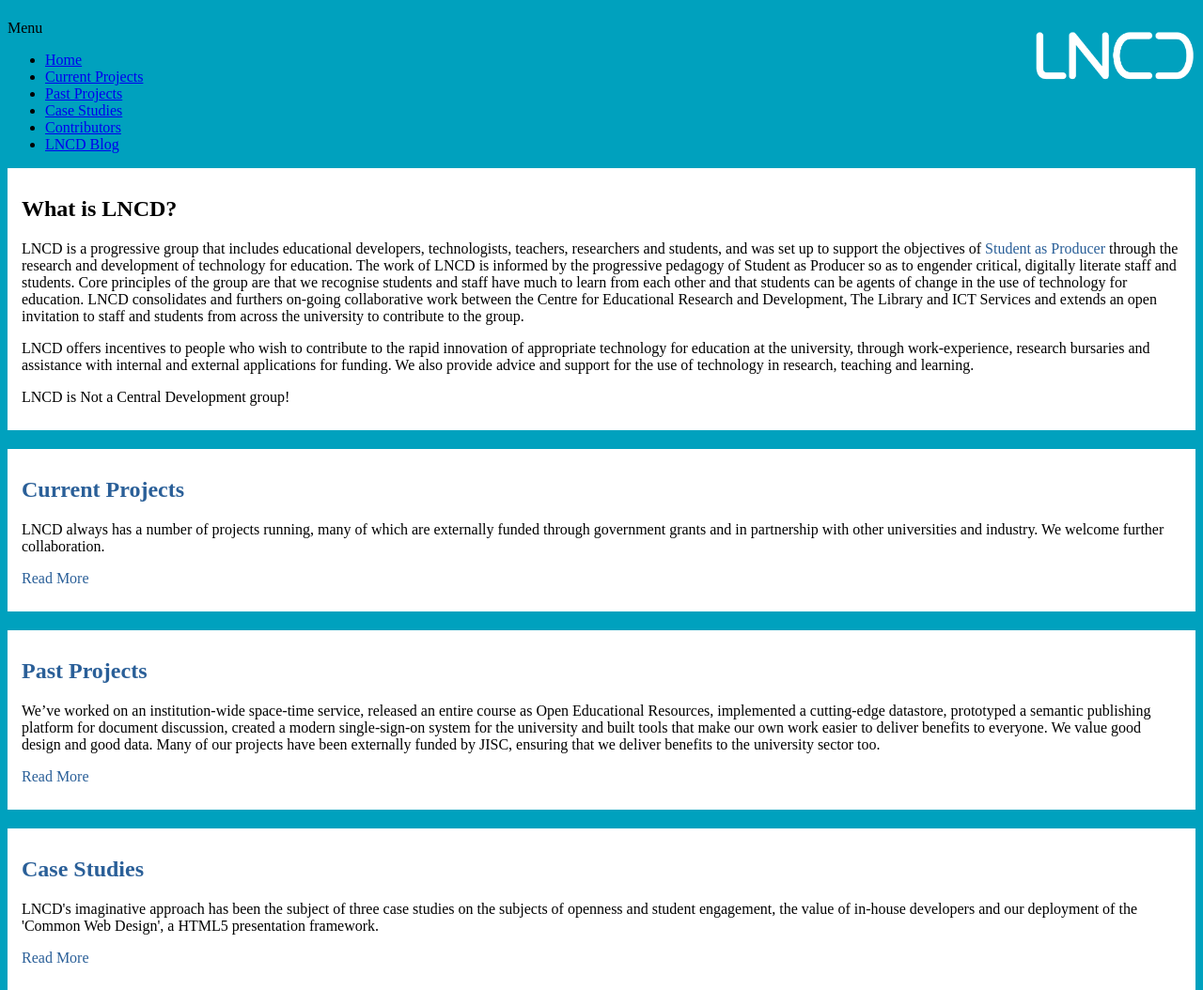
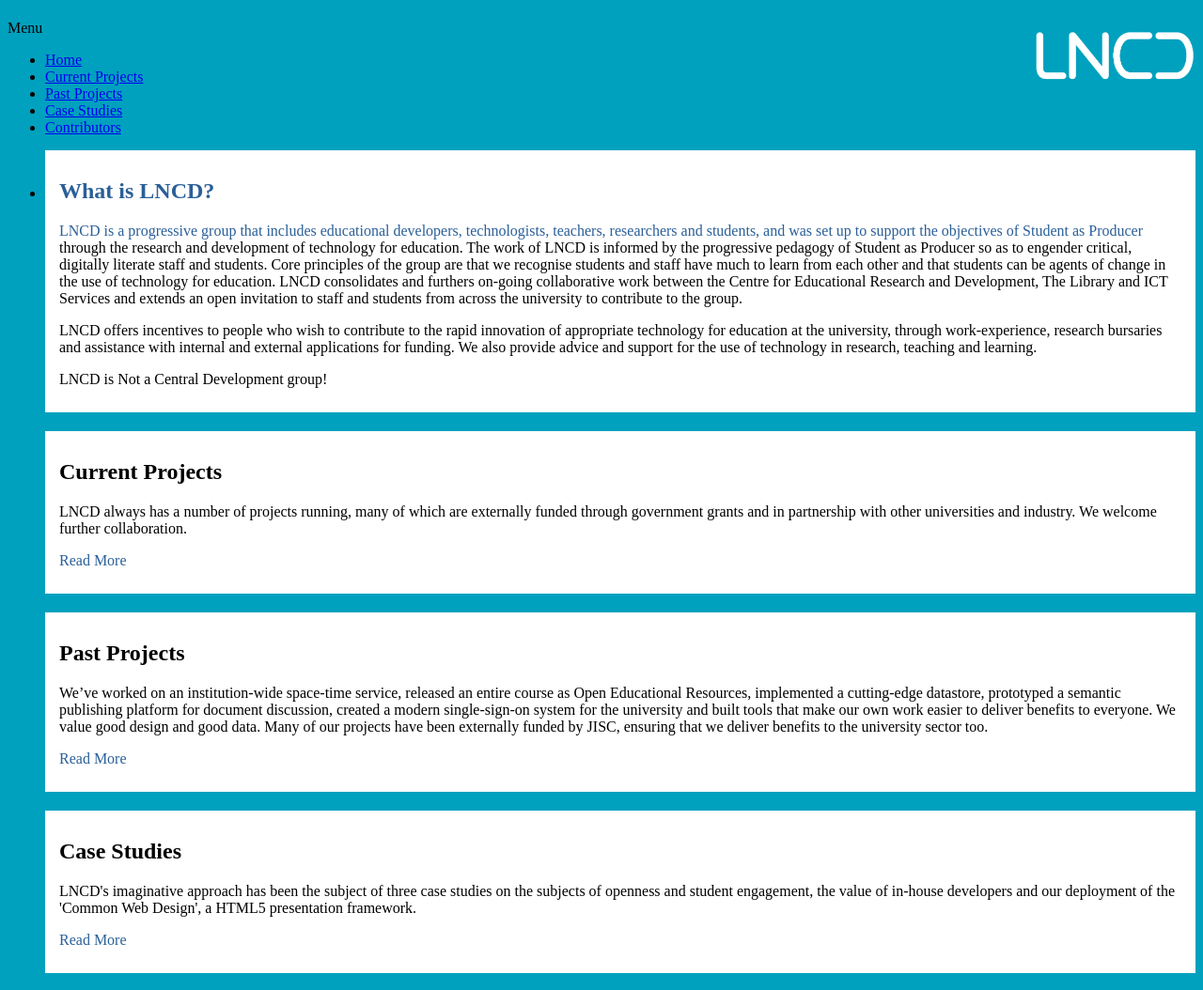
Before and after one commit to lncd/LNCD-Site, a CodeIgniter app: page / in a window 1280 px wide. Shown: the top 1054 px of the page at 94% size. Run offline with CodeIgniter, Linux system fonts and the light colour scheme; data that the repository does not hold is empty; some libraries are stand-ins or nearby versions.

Commit message:
Updates ready for le launch

```diff
--- a/application/views/header_view.php
+++ b/application/views/header_view.php
@@ -53,7 +53,7 @@
 									<li><a href="<?php echo site_url('projects/past'); ?>">Past Projects</a></li>
 									<li><a href="<?php echo site_url('projects/case_studies'); ?>">Case Studies</a></li>
 									<li><a href="<?php echo site_url('contributors'); ?>">Contributors</a></li>
-									<li><a href="<?php echo site_url('blog'); ?>">LNCD Blog</a></li>
+									<li><a href="http://blog.lncd.org>LNCD Blog</a></li>
 								</ul>
 
 							</div>
--- a/application/views/index_view.php
+++ b/application/views/index_view.php
@@ -13,16 +13,16 @@
 		</div>
 
 		<div class="display_box">
-			<h2><a href = "projects">Current Projects</a></h2>
+			<h2>Current Projects</h2>
 			<p>LNCD always has a number of projects running, many of which are externally funded through government grants and in partnership with other universities and industry. We welcome further collaboration.</p>
-			<p><a class="button" href="projects">Read More</a></p>
+			<p><a class="btn" href="<?php echo site_url('projects'); ?>">Read More</a></p>
 		</div>
 
 		<div class="display_box">
-			<h2><a href = "projects/past">Past Projects</a></h2>
+			<h2>Past Projects</h2>
 			<p>We’ve worked on an institution-wide space-time service, released an entire course as Open Educational Resources, implemented a cutting-edge datastore, prototyped a semantic publishing platform for document discussion, created a modern single-sign-on system for the university and built tools that make our own work easier to deliver benefits to everyone. We value good design and good data. Many of our projects have been externally funded by JISC, ensuring that we deliver benefits to the university sector too.
 			</p>
-			<p><a class="button" href="projects/past">Read More</a></p>
+			<p><a class="btn" href="<?php echo site_url('projects/past'); ?>">Read More</a></p>
 		</div>
 
 	</div>
@@ -39,14 +39,14 @@
 		</div>
 		-->
 		<div class="display_box margin_top">
-			<h2><a href = "projects/case_studies">Case Studies</a></h2>
+			<h2>Case Studies</h2>
 			<p>LNCD's imaginative approach has been the subject of three case studies on the subjects of openness and student engagement, the value of in-house developers and our deployment of the 'Common Web Design', a HTML5 presentation framework.</p>
-			<p><a href="projects/case_studies" class="button">Read More</a></p>
+			<p><a href="<?php echo site_url('projects/case_studies'); ?>" class="btn">Read More</a></p>
 		</div>
 		<div class="display_box">
-			<h2><a href = "contributors">Contributors</a></h2>
+			<h2>Contributors</h2>
 			<p>LNCD is a distributed group comprised of a number of staff and students from across the University of Lincoln. The work of the group is co-ordinated by Joss Winn, working in the Centre for Educational Research and Development, and core contributors of the group currently work in CERD, ICT Services and the Library. Contributors also come from a range of backgrounds, such as Academics, Researchers, Developers and more.</p>
-			<p><a href="contributors" class="button">Read More</a></p>
+			<p><a href="<?php echo site_url('contributors'); ?>" class="btn">Read More</a></p>
 		</div>
 		<div class="display_box">
 			<h2>Services</h2>
@@ -54,9 +54,9 @@
 		</div>
 		<div class="display_box">
 			<h2>Contact</h2>
-			<p>LNCD is co-ordinated by <a title="Joss' blog" href="http://phone.online.lincoln.ac.uk/jwinn">Joss Winn</a> in the Centre for Educational Research and Development,&nbsp;University of Lincoln. LN6 7TS. Telephone 01522-886075.</p>
+			<p>LNCD is co-ordinated by <a title="Joss' blog" href="http://phone.online.lincoln.ac.uk/jwinn">Joss Winn</a> in the Centre for Educational Research and Development,&nbsp;University of Lincoln. LN6 7TS. Telephone 01522 886075.</p>
 			<p>Want to get in touch?&nbsp;<a href="http://twitter.com/lncd">@lncd</a>&nbsp;|&nbsp;<a href="mailto:lncd@lincoln.ac.uk">lncd@</a></p>
-			<p><iframe width='425' height='334px' frameBorder='0' src='http://a.tiles.mapbox.com/v3/jacksonj04.map-0vareqkt.html#17/53.22975/-0.550460272903412'></iframe><br>
+			<p><iframe style="width:100%;height:300px;"  frameBorder='0' src='http://a.tiles.mapbox.com/v3/jacksonj04.map-0vareqkt.html#17/53.22975/-0.550460272903412'></iframe><br>
 			<small><a style="color: #0000ff; text-align: left;" href="http://maps.google.com/maps?q=http:%2F%2Flncn.eu%2Ffmt&amp;ie=UTF8&amp;vpsrc=0&amp;ll=53.228541,-0.549766&amp;spn=0.004628,0.012784&amp;source=embed">View Larger Map</a></small></p>
 		</div>
 	</div>
```
Also changed, not shown: application/controllers/blog.php (deleted, +0 -29 lines), application/views/blog.php (deleted, +0 -53 lines).
